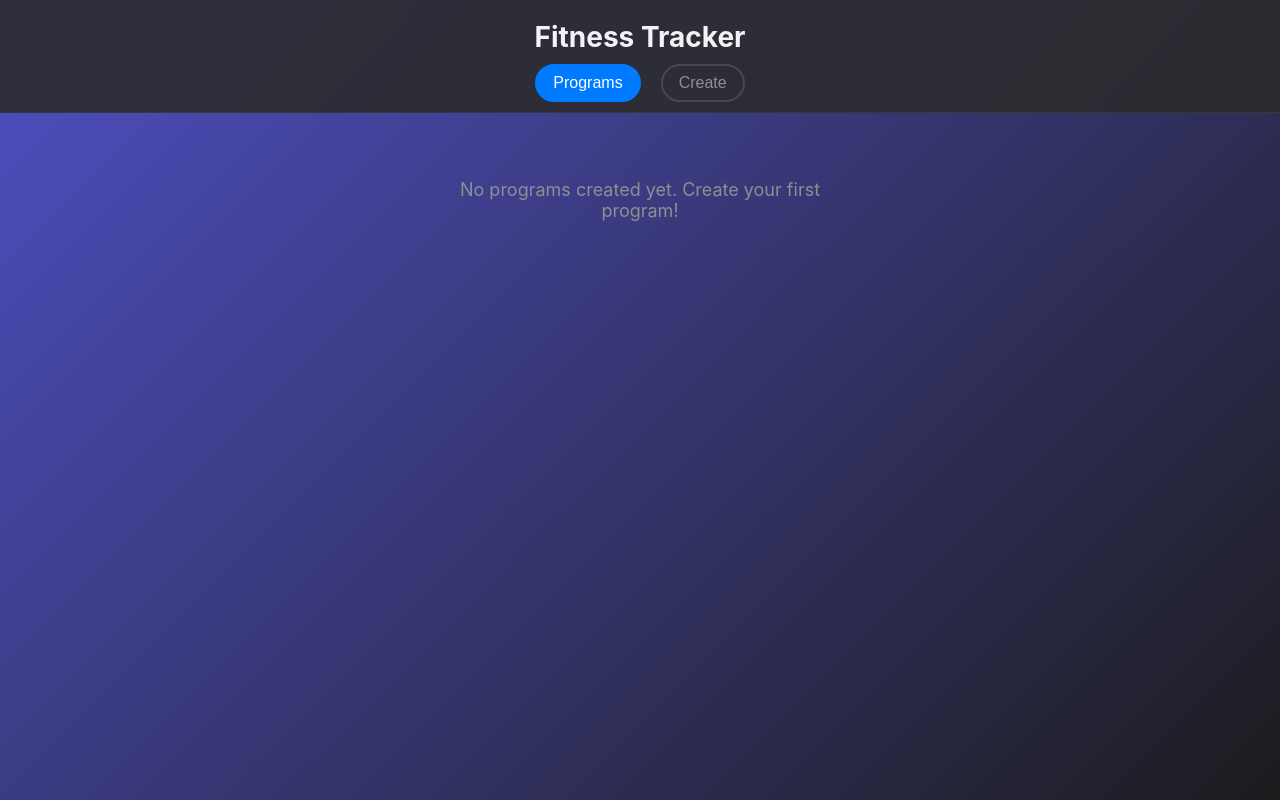
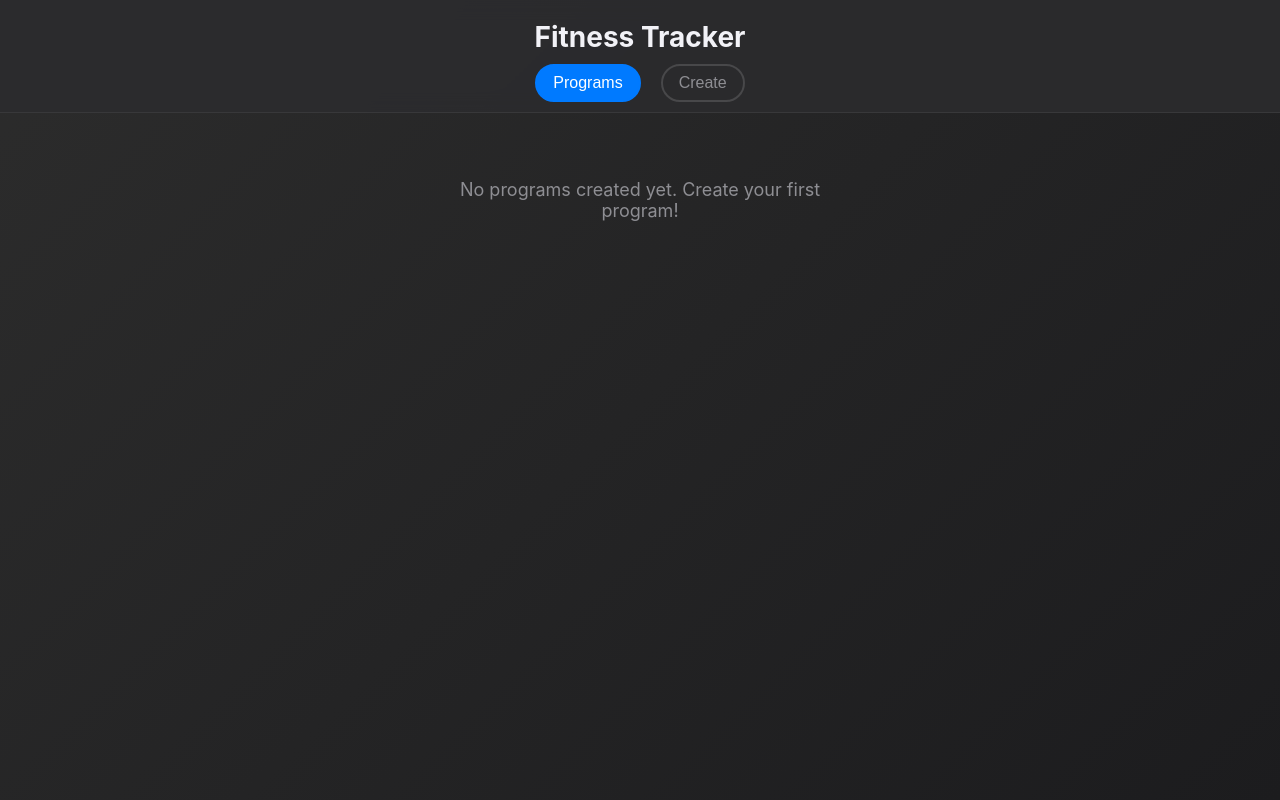
Before and after one commit to SpongesLost/alliballi-site, a plain HTML site: page index.html in a window 1280 px wide. Drawn offline with Linux system fonts and the light colour scheme.

Commit message:
changed style

```diff
--- a/style.css
+++ b/style.css
@@ -7,7 +7,7 @@
 
 body {
     font-family: -apple-system, BlinkMacSystemFont, 'Segoe UI', Roboto, sans-serif;
-    background: linear-gradient(135deg, #4f4fc3, #1c1c1e);
+    background: linear-gradient(135deg, #2c2c2c, #1c1c1e);
     color: #f2f2f7;
     height: 100vh;
     overflow: hidden;
```
